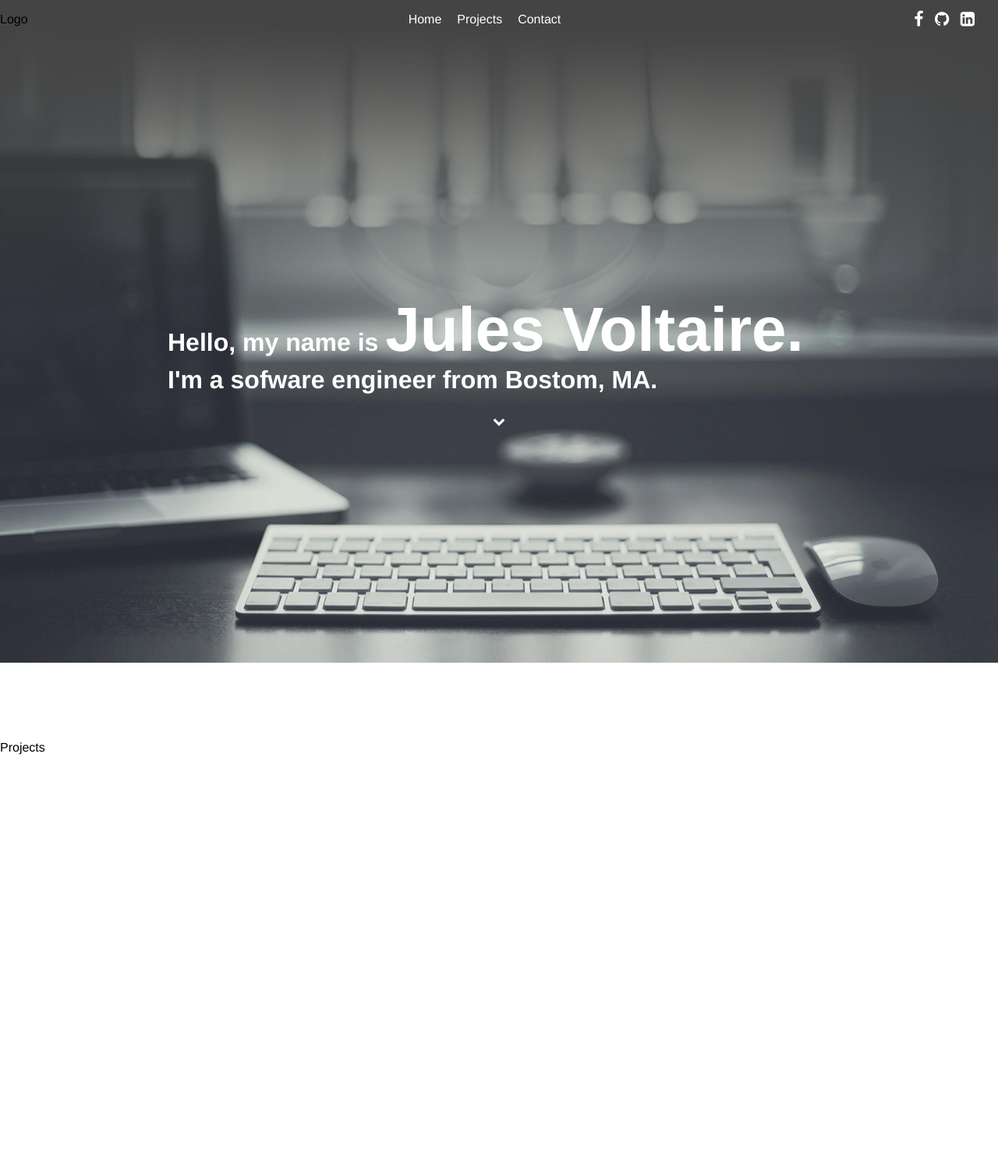
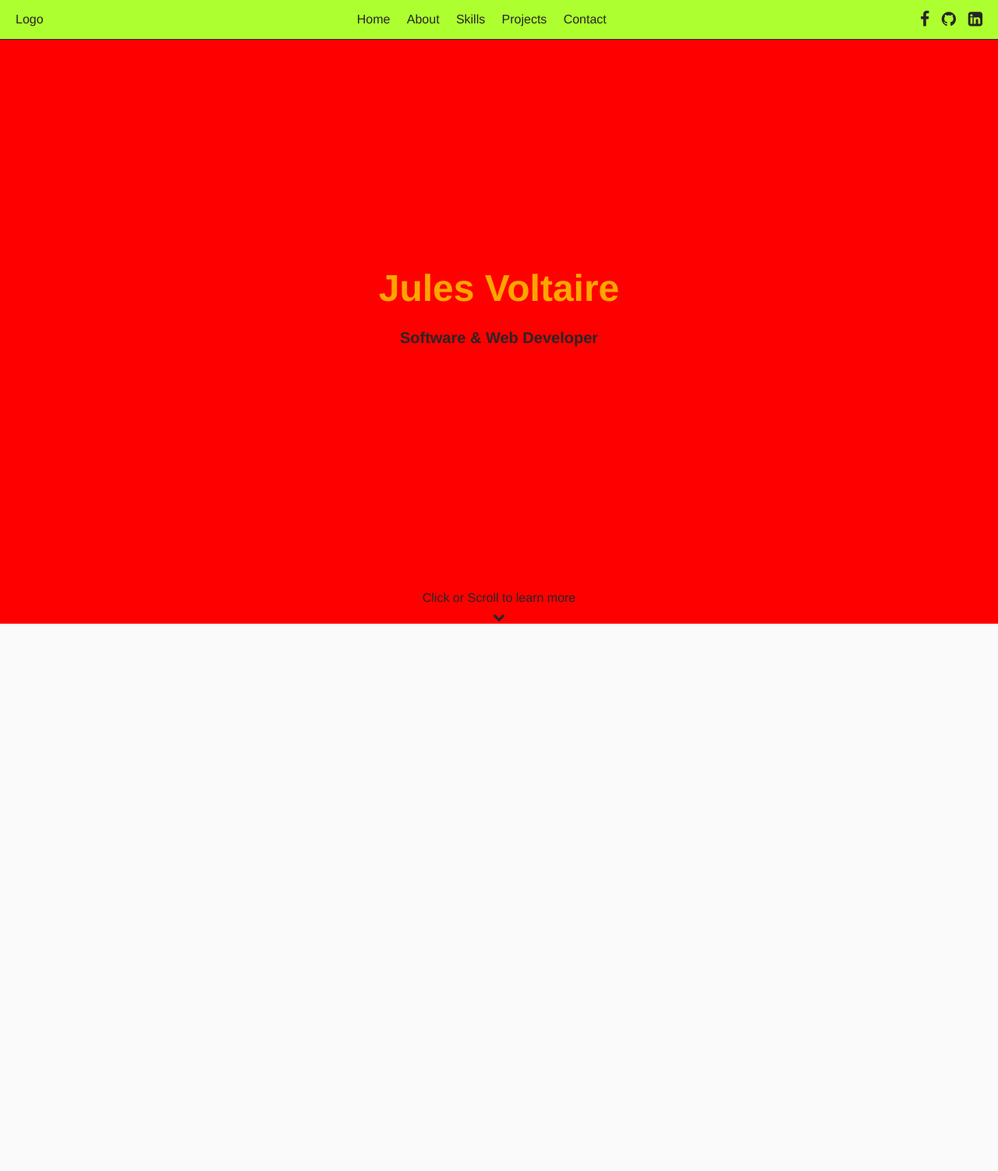
Before and after one commit to javoltaire/julesvoltaire_com, a plain HTML site: page src/index.html in a window 1280 px wide. Shown: the top 1502 px of the page at 78% size. After the commit the page ends 800 px from the top, so only its background shows below. Drawn offline with Linux system fonts and the light colour scheme.

Commit message:
Finished the nav, home. need to add more content, and remove crazy background colors

```diff
--- a/src/index.html
+++ b/src/index.html
@@ -1,43 +1,131 @@
 <!DOCTYPE html>
 <html>
+
 <head>
     <meta charset="utf-8">
     <meta http-equiv="X-UA-Compatible" content="IE=edge">
     <meta name="viewport" content="width=device-width, initial-scale=1">
     <title>Jules Voltaire</title>
-    <!--<link rel="stylesheet" href="https://maxcdn.bootstrapcdn.com/bootstrap/3.3.7/css/bootstrap.min.css">-->
+    <!--Stylesheets-->
+    <link rel="stylesheet" href="https://cdnjs.cloudflare.com/ajax/libs/font-awesome/4.7.0/css/font-awesome.min.css">
     <link rel="stylesheet" href="resources/css/index.css">
-    <!--Font awesome icons-->
-    <link rel="stylesheet" href="https://cdnjs.cloudflare.com/ajax/libs/font-awesome/4.7.0/css/font-awesome.min.css">
-    <!--<script src="https://ajax.googleapis.com/ajax/libs/jquery/3.1.1/jquery.min.js"></script>
-    <script src="https://maxcdn.bootstrapcdn.com/bootstrap/3.3.7/js/bootstrap.min.js"></script>-->
 </head>
+
 <body>
-    <nav id="nav-bar">
-        <div>Logo</div>
-        <ul id="nav">
+
+    <nav id="navbar">
+        <!--Logo-->
+        <!--<a href="#"><img id="logo-image" height="60px" width="60px" src="resources/images/logo-placeholder.png"></a>-->
+        <p id="logo">Logo</p>
+        <!--Menus-->
+        <ul id="navbar-menu-container">
             <li><a href="#home">Home</a></li>
+            <li><a href="#about">About</a></li>
+            <li><a href="#skills">Skills</a></li>
             <li><a href="#projects">Projects</a></li>
             <li><a href="#contact">Contact</a></li>
         </ul>
+        <!--Profiles-->
         <div id="profile-link-container">
-            <a href="#" class="profile-link"><i class="fa fa-facebook fa-lg"></i></a>
-            <a href="#" class="profile-link"><i class="fa fa-github fa-lg"></i></a>
-            <a href="#" class="profile-link"><i class="fa fa-linkedin-square fa-lg"></i></a>
+            <a href="#"><i class="fa fa-facebook fa-lg"></i></a>
+            <a href="#"><i class="fa fa-github fa-lg"></i></a>
+            <a href="#"><i class="fa fa-linkedin-square fa-lg"></i></a>
         </div>
     </nav>
 
-    <section id="home" class="section-page">
-        <h1 id="greeting">
-            Hello, my name is <span>Jules Voltaire.</span> I'm a sofware engineer from Bostom, MA.
-        </h1>
-        <a id="home-chevron" href="#" class="profile-link"><i class="fa fa-chevron-down"></i></a>
-    </section>
-    <section id="projects" class="section-page">
-        Projects
-    </section>
-    <section id="contact" class="section-page">
-        Contact
-    </section>
+    <div id="content-wrapper">
+        <section id="home">
+            <div id="home-content">
+                <h1>Jules Voltaire</h1>
+                <h3>Software & Web Developer</h3>
+            </div>
+            <a id="home-footer" href="#about">
+                <p>Click or Scroll to learn more</p>
+                <i class="fa fa-chevron-down"></i>
+            </a>
+        </section>
+        <section id="about">
+            <h1 class="section-title">About</h1>
+            <div id="about-content">
+                <p id="about-message">Hi there! My name is Jules Voltaire. I recently graduated from Worcester Polytechnic Institute (WPI) with
+                    a bachelor's degree in Computer Science. I currently work at Constant Contact as a Software Engineer.When
+                    I'm not at work, I enjoy coding my own projects, building computers,drawing, playing basketball. I also
+                    play video games like it's my second job.</p>
+                <p id="about-photo">Photo here</p>
+            </div>
+        </section>
+        <section id="skills">
+            <h1 class="section-title">Skills</h1>
+            <div id="skill-box-container">
+                <div class="skill-box">
+                    <h4>Languages</h4>
+                    <ul>
+                        <li>C#</li>
+                        <li>Java</li>
+                        <li>C</li>
+                        <li>Ruby (Rails)</li>
+                        <li>HTML/CSS</li>
+                        <li>Javascript</li>
+                        <li>SQL</li>
+                    </ul>
+                </div>
+                <div class="skill-box">
+                    <h4>Tools</h4>
+                    <ul>
+                        <li>Git + GitHub</li>
+                        <li>Mercurial + BitBucket</li>
+                        <li>Windows</li>
+                        <li>Linux</li>
+                        <li>Visual Studio</li>
+                        <li>Intellij/Eclipse</li>
+                        <li>StarUML</li>
+                        <li>Dream Weaver</li>
+                    </ul>
+                </div>
+                <div class="skill-box">
+                    <h4>Others</h4>
+                    <ul>
+                        <li>C# XAML</li>
+                        <li>JavaFX FXML</li>
+                        <li>XML/JSON</li>
+                        <li>CSS Flexbox</li>
+                        <li>MVVM</li>
+                        <li>MVC</li>
+                    </ul>
+                </div>
+            </div>
+        </section>
+        <section id="projects">
+            <h1 class="section-title">Projects</h1>
+        </section>
+        <section id="contact">
+            <h1 class="section-title">Get In Touch</h1>
+        </section>
+    </div>
 </body>
+
 </html>
+
+
+
+
+
+
+
+
+
+
+
+
+
+
+
+
+
+
+
+
+
+<!--<link rel="stylesheet" href="https://maxcdn.bootstrapcdn.com/bootstrap/3.3.7/css/bootstrap.min.css">-->
+<!--<script src="https://ajax.googleapis.com/ajax/libs/jquery/3.1.1/jquery.min.js"></script>
+    <script src="https://maxcdn.bootstrapcdn.com/bootstrap/3.3.7/js/bootstrap.min.js"></script>-->
--- a/src/resources/css/index.css
+++ b/src/resources/css/index.css
@@ -1,89 +1,226 @@
+/*Variables*/
+:root{
+    --back-color: #fafafa;
+    --fore-color: #262626;
+    --accent-color: orange;
+}
+
+/*Hide the scrollbar*/
+::-webkit-scrollbar {
+    display: none;
+}
+
 html, body {
-    height: 100%;
+    /*Other properties*/
     padding: 0px;
     margin: 0px;
-    font-family: "Helvetica", "Arial", sans-serif;
+    height: 100%;
+    font-family: "Helvetica", "Arial", "sans-serif";
+    background: var(--back-color);
+    color: var(--fore-color);
 }
 
-#nav-bar{
-    position: fixed;
-    top: 0px;
-    width: 100%;
-    height: 50px;
+body{
+    /*Flex as parent*/
+    display: flex;
+    flex-direction: column;
+}
 
-    /*Flex*/
+#navbar{
+    background: greenyellow;
+    /*Flex as child*/
+    flex: 0 0 auto;
+    /*Other properties*/
+    padding: 0 20px;
+    border-width: 0 0 1px 0;
+    border-style: solid;
+    border-color: var(--fore-color);
+    /*Flex as parent*/
     display: flex;
     justify-content: space-between;
     align-items: center;
 }
 
-#nav-bar a{
+a{
     text-decoration: none;
-    color: white;
+    color: var(--fore-color);
 }
 
-#nav{
-    list-style-type: none;
+a:hover{
+    color: var(--accent-color);
 }
 
-#nav li{
-    float: left;
-    display: block;
-    text-align: center;
-    margin: 0px 10px;
+#logo{
+
 }
 
-#nav li a:hover:not(.active) {
-    color: orange;
+#navbar-menu-container{
+    /*Flex as child*/
+    flex-basis: 20rem;
+    /*Other properties*/
+    list-style-type: none;
+    padding: 0;
+    /*Flex as parent*/
+    display: flex;
+    justify-content: space-between;
 }
 
 #profile-link-container{
-    padding-right: 25px;
+    /*Flex as child*/
+    flex-basis: 5rem;
+
+    /*Flex as parent*/
+    display: flex;
+    justify-content: space-between;
 }
 
-.profile-link{
-    margin: 0px 5px;
-}
+#content-wrapper{
+    /*Flex as child*/
+    flex: 1 1 auto;
 
-.section-page{
-    margin-top: 50px;
-    padding-top: 50px;
+    /*Other properties*/
+    overflow-y: auto;
 }
 
 #home{
-    height: 100vh;
-    margin-top: 0px;
-    background-image: url("./images/desk-setup-4k.jpg");
-    background-size: 100% 100%;
-    color: white;
+    background: red;
 
-    /* Flex Box*/
+   /*Flex as child*/
+   height: 96vh;
+
     display: flex;
     flex-direction: column;
     justify-content: center;
     align-items: center;
 }
 
-#greeting{
-    font-size: 200%;
-    width: 850px;
+#home-content{
+    margin: auto;
+
+    /*Flez as parent*/
+    display: flex;
+    flex-direction: column;
+    justify-content: center;
+    align-items: center;
 }
 
-#greeting span{
-    font-size: 250%;
+#home-content h1{
+    font-size: 300%;
+    line-height: 10%;
+    color: var(--accent-color);
 }
 
-#home-chevron{
-    align-items: flex-end;
-    text-decoration: none;
-    color: white;
+#home-content h3{
+    font-size: 125%;
+    line-height: 10%;
+}
+
+#home-footer{
+    /*Flez as parent*/
+    display: flex;
+    flex-direction: column;
+    justify-content: center;
+    align-items: center;
+    /*Other properties*/
+    line-height: 0;
+    margin: 20px;
+}
+
+.section-title{
+    border-width: 0 0 5px 0;
+    border-color: var(--accent-color);
+    border-style: solid;
+}
+
+#about{
+   background: pink;
+
+   /*Flex as parent*/
+   display: flex;
+   flex-direction: column;
+   align-items: center;
+}
+
+#about-content{
+    /*Flex as parent*/
+    display: flex;
+    align-items: center;
+}
+
+#about-message{
+    margin: 50px 20%;
+}
+
+#about-photo{
+    /*Flex as child*/
+    flex: 0 0 20rem;
+}
+
+#skills{
+   background: purple;
+
+   /*Flex as parent*/
+   display: flex;
+   flex-direction: column;
+   align-items: center;
+}
+
+#skill-box-container{
+    background: lightsalmon;
+    /*Flex as parent*/
+    display: flex;
+}
+
+.skill-box{
+    /*background: lightblue;*/
+
+    /*Flex as child*/
+    /*flex-basis: 15rem;*/
+    /*Other Properties*/
+
 }
 
 #projects{
-    height: 100vh;
+   background: turquoise;
 }
 
 #contact{
-    height: 100vh;
-    background-color: #f2f2f2;
+   background: gray;
 }
+
+
+
+
+
+
+
+
+/* Layout
+_______________________
+|__________nav_________|
+|                      |
+|                      |
+|         home         |
+|                      |
+|----------------------|
+|                      |
+|                      |
+|         about        |
+|                      |
+|----------------------|
+|                      |
+|                      |
+|         skills       |
+|                      |
+|----------------------|
+|                      |
+|                      |
+|       projects       |
+|                      |
+|----------------------|
+|                      |
+|                      |
+|        contact       |
+|                      |
+|______________________|
+*/
```
Also changed, not shown: src/resources/images/logo-placeholder.png (added), 1 other file.
